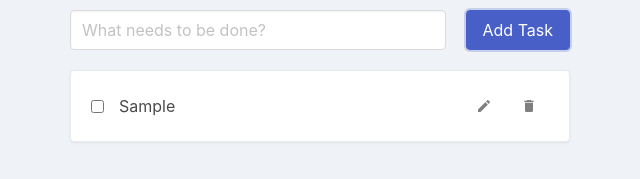
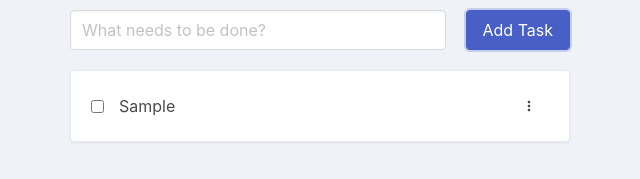
Before and after one commit to vitalii-bilyi-zp/todo, a Vue app: page / in a window 1280 px wide. Both pictures are taken after typing "Sample" into the empty fields and a click on the input "Add Task". Shown: the part 373-552 px from the top of the page, without its empty margins (320-960 px from the left). Built offline with nearby package versions, Linux system fonts and the light colour scheme.

Commit message:
feat: task actions dropdown

```diff
--- a/src/assets/scss/main.scss
+++ b/src/assets/scss/main.scss
@@ -4,3 +4,4 @@
 @import "node_modules/bulma/sass/elements/icon";
 @import "node_modules/bulma/sass/elements/button";
 @import "node_modules/bulma/sass/components/menu";
+@import "node_modules/bulma/sass/components/dropdown";
--- a/src/components/TodoProjectListItem.vue
+++ b/src/components/TodoProjectListItem.vue
@@ -40,11 +40,16 @@ const taskIsDone = computed<boolean>({
     },
 });
 
+const menuState: Ref<boolean> = ref(false);
+function toggleMenuState(): void {
+    menuState.value = !menuState.value;
+}
+
 const newTaskName: Ref<string> = ref(props.task.name);
 const taskNameError: Ref<string> = ref("");
-const isEditing: Ref<boolean> = ref(false);
-function toggleEditing(): void {
-    if (isEditing.value) {
+const editState: Ref<boolean> = ref(false);
+function toggleEditState(): void {
+    if (editState.value) {
         stopEditing();
     } else {
         startEditing();
@@ -52,7 +57,7 @@ function toggleEditing(): void {
 }
 function startEditing(): void {
     newTaskName.value = props.task.name;
-    isEditing.value = true;
+    editState.value = true;
 }
 function stopEditing(): void {
     if (!newTaskName.value) {
@@ -60,7 +65,7 @@ function stopEditing(): void {
         return;
     }
 
-    isEditing.value = false;
+    editState.value = false;
     emit("updateTask", {
         ...props.task,
         name: newTaskName.value,
@@ -80,7 +85,7 @@ function deleteTask(): void {
 
         <EditableText
             class="item-text"
-            :is-editing="isEditing"
+            :is-editing="editState"
             :error="taskNameError"
             v-model="newTaskName"
             @update:modelValue="taskNameError = ''"
@@ -89,17 +94,47 @@ function deleteTask(): void {
             <p class="task-name" v-html="taskNameHtml"></p>
         </EditableText>
 
-        <div class="item-actions">
-            <button class="button is-text" :class="{ 'is-active': isEditing }" @click="toggleEditing">
+        <div class="dropdown is-right" :class="{ 'is-active': menuState }">
+            <div class="dropdown-trigger">
+                <button
+                    class="button is-text"
+                    aria-haspopup="true"
+                    aria-controls="dropdown-menu"
+                    @click="toggleMenuState"
+                >
+                    <span class="icon">
+                        <i class="mdi mdi-dots-vertical" aria-hidden="true"></i>
+                    </span>
+                </button>
+            </div>
+            <div class="dropdown-menu" id="dropdown-menu" role="menu">
+                <div class="dropdown-content">
+                    <a class="dropdown-item">
+                        <span class="icon-text">
+                            <span class="icon">
+                                <i class="mdi mdi-plus-thick"></i>
+                            </span>
+                            <span>Add subtask</span>
+                        </span>
+                    </a>
+                    <a class="dropdown-item" :class="{ 'is-active': editState }" @click="toggleEditState">
+                        <span class="icon-text">
                             <span class="icon">
                                 <i class="mdi mdi-pencil"></i>
                             </span>
-            </button>
-            <button class="button is-text" @click="deleteTask">
+                            <span>Edit task</span>
+                        </span>
+                    </a>
+                    <a class="dropdown-item" @click="deleteTask">
+                        <span class="icon-text">
                             <span class="icon">
                                 <i class="mdi mdi-delete"></i>
                             </span>
-            </button>
+                            <span>Delete task</span>
+                        </span>
+                    </a>
+                </div>
+            </div>
         </div>
     </div>
 </template>
@@ -114,7 +149,7 @@ function deleteTask(): void {
     border-radius: 4px;
     border: 1px solid #e7eaef;
     box-shadow: 0px 1px 3px 0px rgb(5 10 23 / 7%);
-    overflow: hidden;
+    // overflow: hidden;
 
     &.is-done {
         .item-text {
@@ -147,25 +182,25 @@ function deleteTask(): void {
     }
 }
 
-.item-actions {
-    display: flex;
-    align-items: center;
+// .item-actions {
+//     display: flex;
+//     align-items: center;
 
-    .button {
-        .icon {
-            opacity: 0.7;
-        }
+//     .button {
+//         .icon {
+//             opacity: 0.7;
+//         }
 
-        &:hover,
-        &.is-active {
-            .icon {
-                opacity: 1;
-            }
-        }
+//         &:hover,
+//         &.is-active {
+//             .icon {
+//                 opacity: 1;
+//             }
+//         }
 
-        & + .button {
-            margin-left: 5px;
-        }
-    }
-}
+//         & + .button {
+//             margin-left: 5px;
+//         }
+//     }
+// }
 </style>
```
Lines whose indentation alone changed are shown as unchanged.
